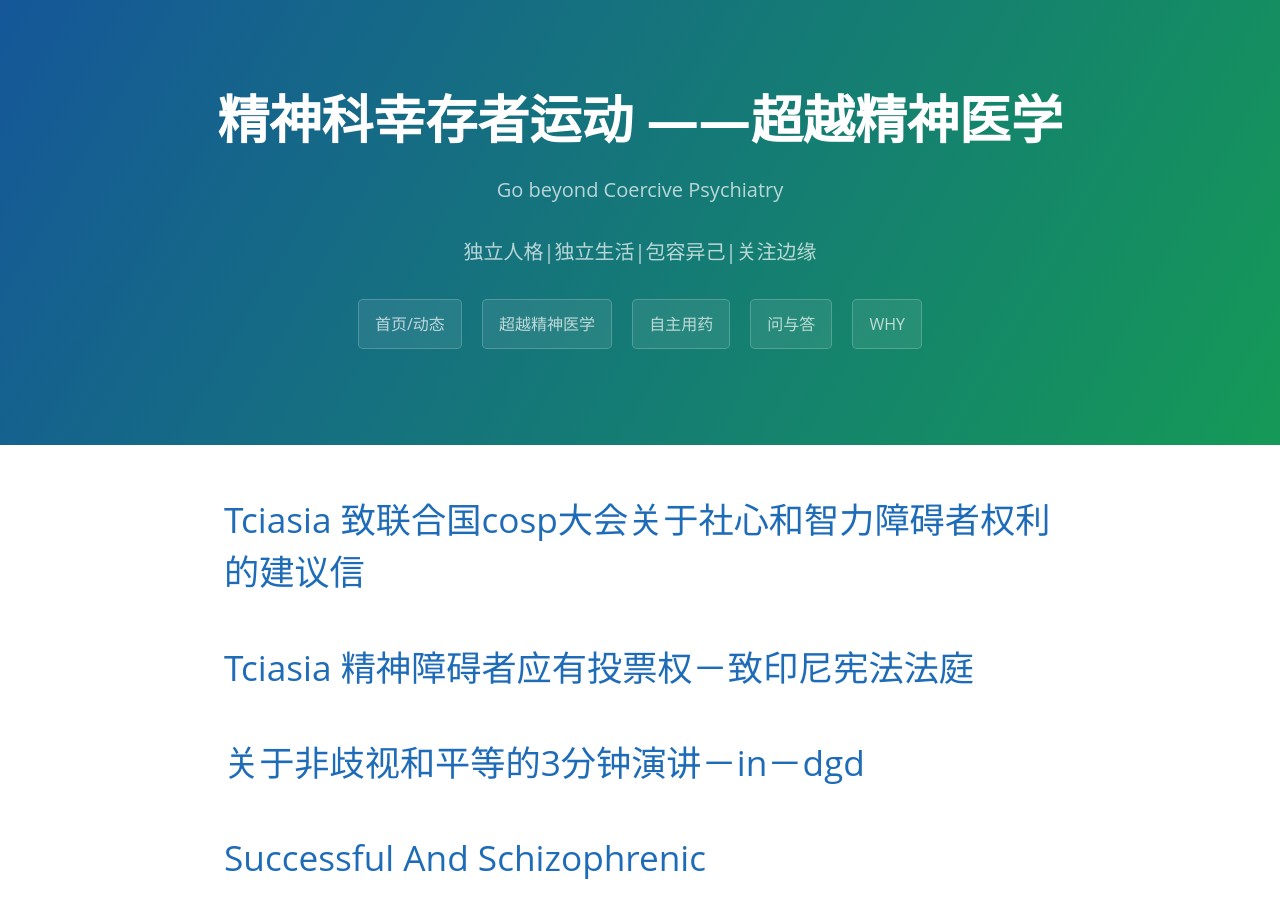
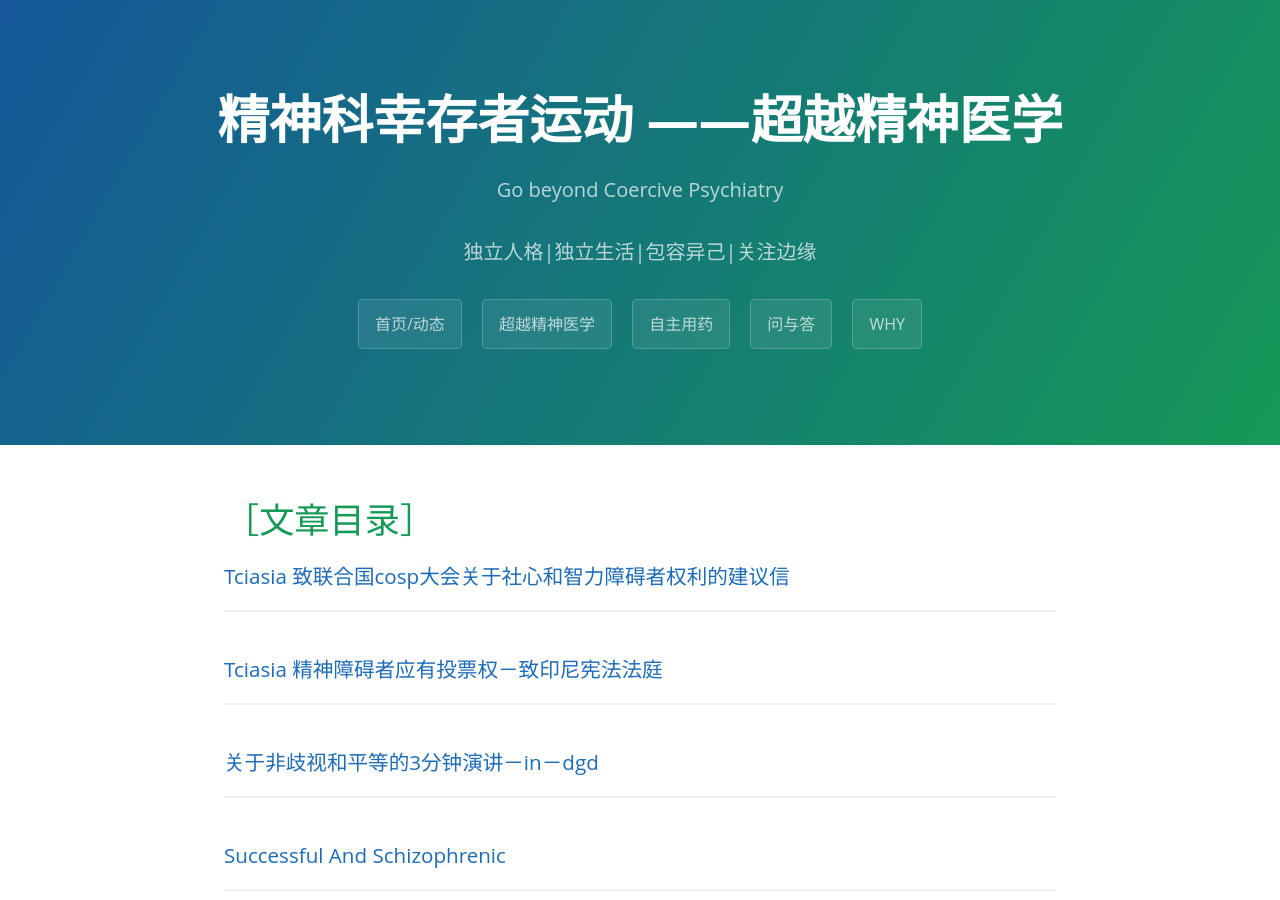
Before and after one commit to mdrights/mdrights.github.io, a Jekyll site: the page built from toc.html, in a window 1280 px wide and 900 px high. Built offline with Jekyll 4.4.1, drawn with Linux system fonts in a browser that asks for light colours.

Commit message:
refine1 toc.html

```diff
--- a/toc.html
+++ b/toc.html
@@ -3,12 +3,15 @@
 permalink: /toc/
 ---
 
+<h1>［文章目录］</h1>
+
 <div class="posts">
   {% for post in site.posts %}
     <article class="post">
 
-      <h1><a href="{{ site.baseurl }}{{ post.url }}">{{ post.title }}</a></h1>
-
+      <h3><a href="{{ site.baseurl }}{{ post.url }}">{{ post.title }}</a></h3>
+	<p align=right>{{ page.date | date: "%B %e, %Y" }}</p>
+	<hr>
         <br />
     </article>
   {% endfor %}
```
Also changed, not shown: 1 other file.
